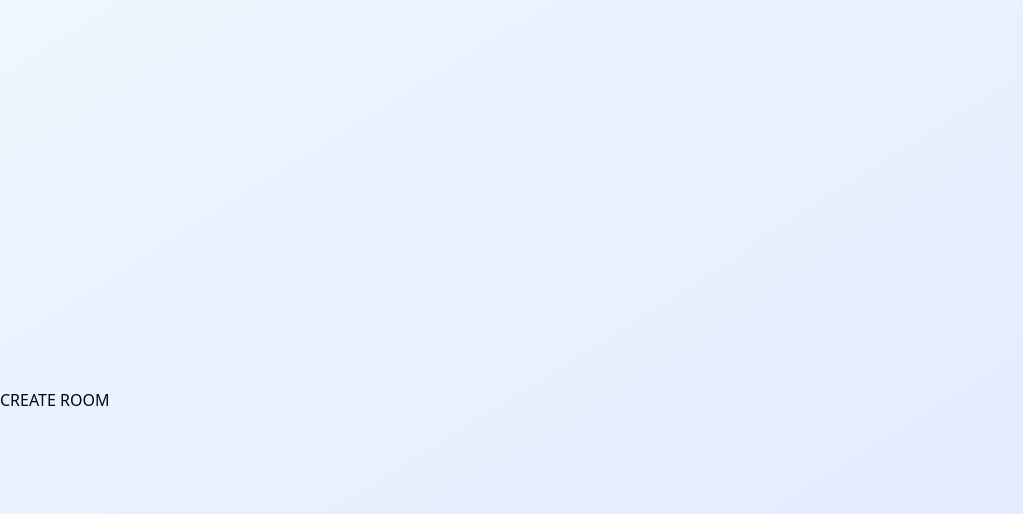
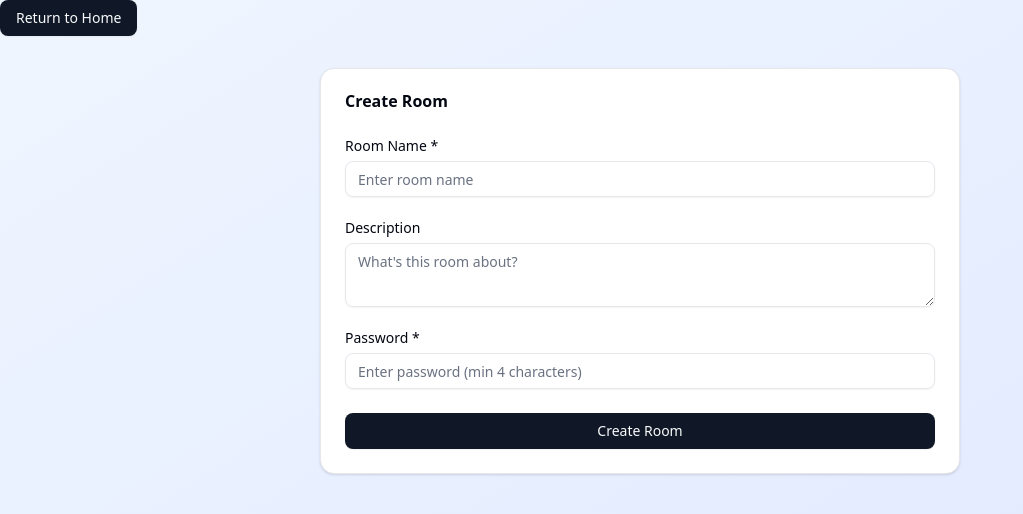
Before and after one commit to thekennethgo/whysper, a Next.js app: page /create-room in a window 1280 px wide. Shown: the top 514 px of the page, without its empty margins (0-1023 px from the left). Built offline with nearby package versions, Linux system fonts and the light colour scheme.

Commit message:
Implemented UI for create room

```diff
--- a/src/app/create-room/page.js
+++ b/src/app/create-room/page.js
@@ -1,11 +1,109 @@
 'use client';
+import { useState } from 'react';
 import Link from 'next/link';
-import { Card, CardContent, CardDescription, CardHeader, CardTitle } from "@/components/ui/card";
+import { Card, CardContent, CardHeader, CardTitle } from "@/components/ui/card";
+import { Button } from "@/components/ui/button";
+import { Input } from "@/components/ui/input";
+import { Label } from "@/components/ui/label";
+import { Textarea } from "@/components/ui/textarea";
 
 export default function CreateRoom() {
+  const [formData, setFormData] = useState({
+    roomName: '',
+    password: '',
+    description: '',
+  });
+  const [isLoading, setIsLoading] = useState(false);
+
+  const handleSubmit = async (e) => {
+    e.preventDefault();
+
+    if (!formData.roomName.trim()) {
+      alert('Please enter a room name');
+      return;
+    }
+
+    if (formData.password.length < 4) {
+      alert('Password must be at least 4 characters');
+      return;
+    }
+
+    setIsLoading(true);
+
+    console.log('Creating room:', formData);
+
+    setTimeout(() => {
+      setIsLoading(false);
+      alert('Room created successfully! (This is a placeholder)');
+    }, 1000);
+  };
+
+  const handleChange = (e) => {
+    const { name, value, type, checked } = e.target;
+    setFormData(prev => ({
+      ...prev,
+      [name]: type === 'checkbox' ? checked : value
+    }));
+  };
+
   return (
-    <div className="min-h-screen flex items-center bg-gradient-to-br from-blue-50 to-indigo-100 dark:from-gray-900 dark:to-gray-800">
-        <p>CREATE ROOM</p>
+    <div className="min-h-screen bg-gradient-to-br from-blue-50 to-indigo-100 dark:from-gray-900 dark:to-gray-800">
+
+      <Link href="/">
+        <Button>Return to Home</Button>
+      </Link>
+
+      <div className="max-w-2xl mx-auto px-4 py-8">
+        <Card>
+          <CardHeader>
+            <CardTitle>Create Room</CardTitle>
+          </CardHeader>
+          <CardContent>
+            <form onSubmit={handleSubmit} className="space-y-6">
+              <div className="space-y-2">
+                <Label htmlFor="roomName">Room Name *</Label>
+                <Input
+                  id="roomName"
+                  name="roomName"
+                  value={formData.roomName}
+                  onChange={handleChange}
+                  placeholder="Enter room name"
+                  required
+                />
+              </div>
+
+              <div className="space-y-2">
+                <Label htmlFor="description">Description</Label>
+                <Textarea
+                  id="description"
+                  name="description"
+                  value={formData.description}
+                  onChange={handleChange}
+                  placeholder="What's this room about?"
+                  rows={3}
+                />
+              </div>
+
+              <div className="space-y-2">
+                <Label htmlFor="password">Password *</Label>
+                <Input
+                  type="password"
+                  id="password"
+                  name="password"
+                  value={formData.password}
+                  onChange={handleChange}
+                  placeholder="Enter password (min 4 characters)"
+                  required
+                />
+              </div>
+
+              <Button type="submit" disabled={isLoading} className="w-full">
+                {isLoading ? 'Creating Room...' : 'Create Room'}
+              </Button>
+            </form>
+          </CardContent>
+        </Card>
+      </div>
     </div>
   );
 }
--- a/src/app/join-room/page.js
+++ b/src/app/join-room/page.js
@@ -4,8 +4,16 @@ import { Card, CardContent, CardDescription, CardHeader, CardTitle } from "@/com
 
 export default function JoinRoom() {
   return (
-    <div className="min-h-screen flex items-center bg-gradient-to-br from-blue-50 to-indigo-100 dark:from-gray-900 dark:to-gray-800">
-        <p>JOIN ROOM</p>
+    <div className="min-h-screen max-w-screen flex flex-col justify-center items-center bg-gradient-to-br from-blue-50 to-indigo-100 dark:from-gray-900 dark:to-gray-800">
+      <div className="text-center mb-12">
+        <h2 className="text-4xl font-bold text-gray-900 dark:text-white mb-4">
+          Join a room
+        </h2>
+      </div>
+
+      <Link href="/">
+        Back to Home
+      </Link>
     </div>
   );
 }
```
